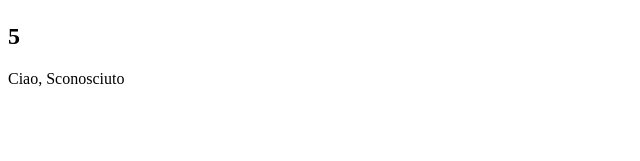
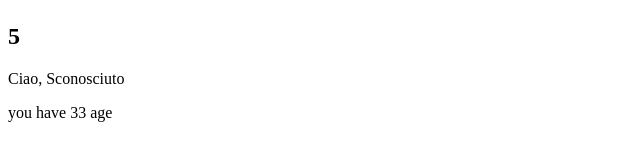
Before and after one commit to Castels88/React-esercizi, a React (Create React App) app: page / in a window 1280 px wide. Shown: the part 155-316 px from the top of the page, without its empty margins (0-640 px from the left). Built offline with nearby package versions, Linux system fonts and the light colour scheme.

Commit message:
esercizio 9

```diff
--- a/src/App.js
+++ b/src/App.js
@@ -10,7 +10,7 @@ render(){
         <HelloWorld/>
         <h1>Hello <Name/></h1>
         <h2>{sum(2,3)}</h2>
-        <Welcome name=""/>
+        <Welcome name="" age={33}/>
     </div>
     )
 }
--- a/src/Welcome.js
+++ b/src/Welcome.js
@@ -8,6 +8,11 @@ export class Welcome extends React.Component{
                     ? <p>Ciao, {this.props.name}</p>
                     : <p>Ciao, Sconosciuto</p>
                 }
+                {
+                    this.props.age
+                    ? <p>you have {this.props.age} age</p>
+                    : <p>Your age is ?</p>
+                }
             </div>
         )
     }
```
